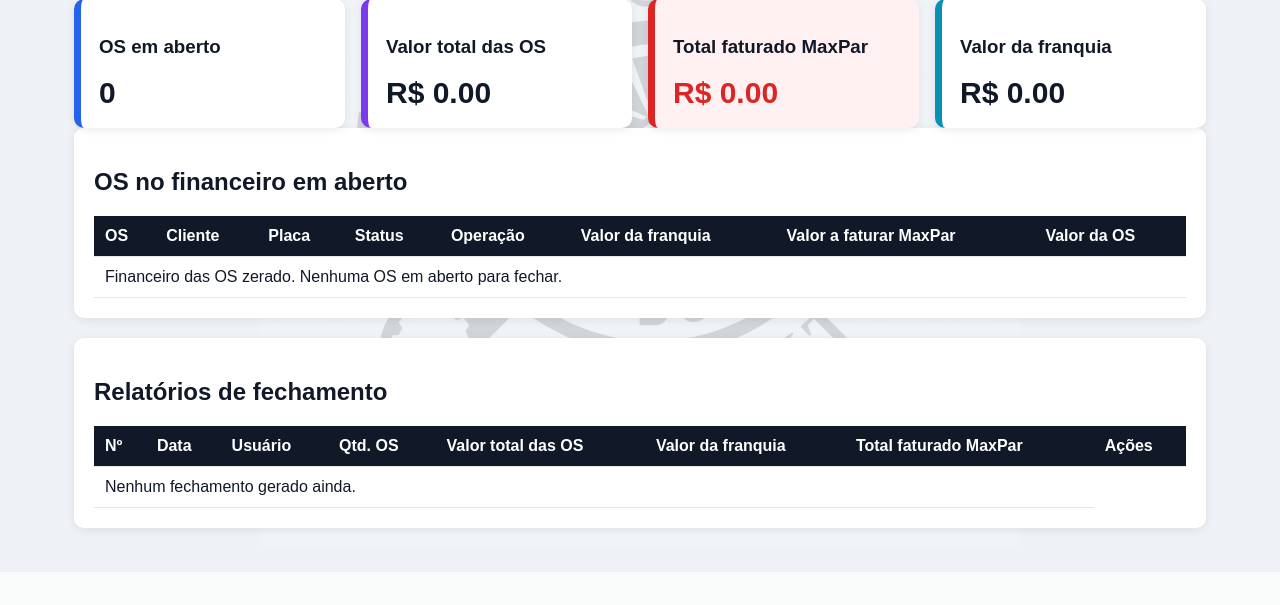
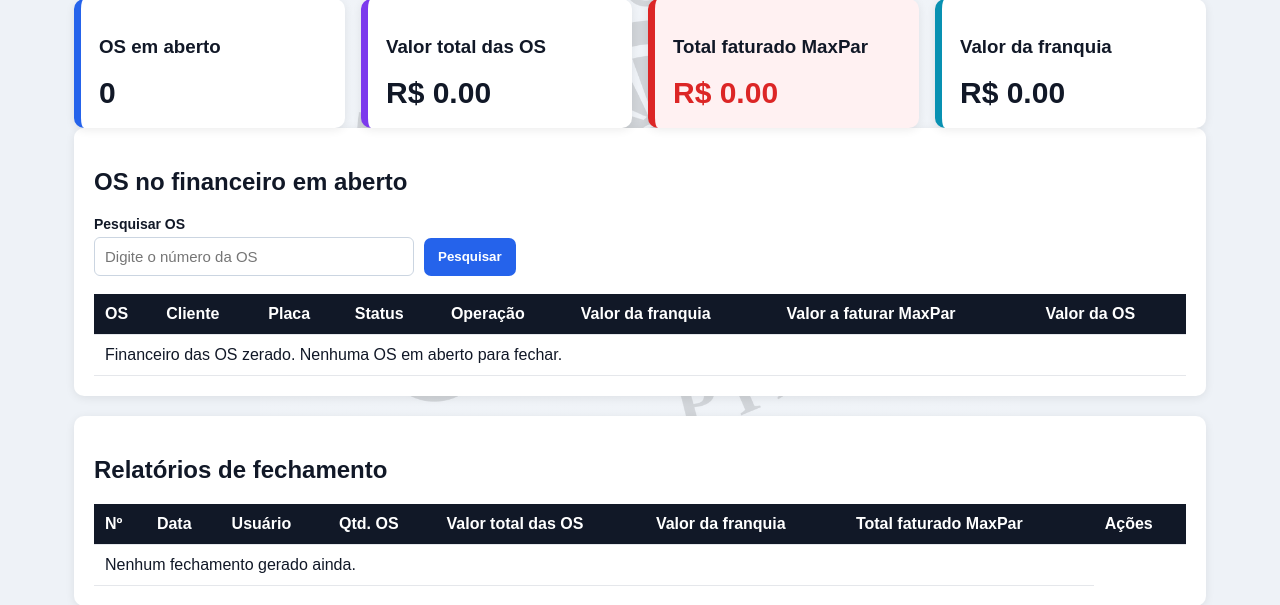
Before and after one commit to pontopneulatariaepintura-web/SistemaOS, a Flask app: page /financeiro in a window 1280 px wide. Shown: the part 373-978 px from the top of the page. Before the commit the page ends 909 px from the top, so only its background shows below. Run offline with Flask 3, Linux system fonts and the light colour scheme; the visitor is signed in with stand-in values (Sample User, id 1).

Commit message:
Adicionar pesquisa de OS no financeiro

```diff
--- a/app.py
+++ b/app.py
@@ -641,7 +641,11 @@ def dashboard():
 @app.route("/financeiro")
 @login_required
 def financeiro():
-    ordens = OS.query.filter(OS.fechamento_id.is_(None)).order_by(OS.id.desc()).all()
+    busca = (request.args.get("q") or "").strip()
+    query = OS.query.filter(OS.fechamento_id.is_(None))
+    if busca:
+        query = query.filter(OS.numero_os.ilike(f"%{busca}%"))
+    ordens = query.order_by(OS.id.desc()).all()
     totais = {
         "quantidade": len(ordens),
         "pecas": sum(item.valor_pecas or 0 for item in ordens),
@@ -654,7 +658,7 @@ def financeiro():
     }
     totais["total_os"] = sum(valor_total_os(item) for item in ordens)
     fechamentos = FechamentoFinanceiro.query.order_by(FechamentoFinanceiro.id.desc()).all()
-    return render_template("financeiro.html", ordens=ordens, totais=totais, fechamentos=fechamentos)
+    return render_template("financeiro.html", ordens=ordens, totais=totais, fechamentos=fechamentos, busca=busca)
 
 
 def montar_fechamento_temporario(ordens):
@@ -703,7 +707,11 @@ def montar_itens_temporarios(ordens):
 @app.route("/financeiro/excel_aberto")
 @login_required
 def baixar_financeiro_aberto_xlsx():
-    ordens = OS.query.filter(OS.fechamento_id.is_(None)).order_by(OS.id.asc()).all()
+    busca = (request.args.get("q") or "").strip()
+    query = OS.query.filter(OS.fechamento_id.is_(None))
+    if busca:
+        query = query.filter(OS.numero_os.ilike(f"%{busca}%"))
+    ordens = query.order_by(OS.id.asc()).all()
     if not ordens:
         flash("NÃ£o hÃ¡ OS em aberto para gerar Excel.", "warning")
         return redirect(url_for("financeiro"))
--- a/templates/base.html
+++ b/templates/base.html
@@ -67,6 +67,9 @@
         .btn-muted { background: #6b7280; }
         .btn-warning { background: #d97706; }
         .actions { display: flex; gap: 10px; flex-wrap: wrap; margin-top: 14px; }
+        .filter-form { margin: 12px 0 18px; }
+        .filter-row { display: flex; gap: 10px; align-items: center; flex-wrap: wrap; }
+        .filter-row input { max-width: 320px; }
         .form-grid { display: grid; grid-template-columns: repeat(2, minmax(0, 1fr)); gap: 15px; }
         .full { grid-column: 1 / -1; }
         label { display: block; font-size: 14px; font-weight: bold; margin-bottom: 5px; }
@@ -87,7 +90,7 @@
         .flash-danger { background: #fee2e2; color: #991b1b; }
         .flash-warning { background: #fef3c7; color: #92400e; }
         .flash-info { background: #dbeafe; color: #1e40af; }
-        @media (max-width: 760px) { .form-grid { grid-template-columns: 1fr; } .menu a, .usuario a { display: inline-block; margin-bottom: 8px; } .container { padding: 16px; } .prazo-item { align-items: flex-start; flex-direction: column; } .prazo-item span { white-space: normal; } }
+        @media (max-width: 760px) { .form-grid { grid-template-columns: 1fr; } .filter-row input { max-width: none; } .menu a, .usuario a { display: inline-block; margin-bottom: 8px; } .container { padding: 16px; } .prazo-item { align-items: flex-start; flex-direction: column; } .prazo-item span { white-space: normal; } }
     </style>
 </head>
 <body>
--- a/templates/financeiro.html
+++ b/templates/financeiro.html
@@ -5,7 +5,7 @@
     <h1>Financeiro</h1>
     <p>Valores das ordens de servi&ccedil;o em aberto desde o &uacute;ltimo fechamento. O estoque n&atilde;o &eacute; alterado.</p>
     <div class="actions">
-        <a class="btn btn-primary" href="{{ url_for('baixar_financeiro_aberto_xlsx') }}">Gerar Excel sem zerar</a>
+        <a class="btn btn-primary" href="{{ url_for('baixar_financeiro_aberto_xlsx', q=busca) }}">Gerar Excel sem zerar</a>
         {% if perfil_logado == 'admin' %}
         <form method="POST" action="{{ url_for('fechar_financeiro') }}" onsubmit="return confirm('Gerar fechamento e zerar somente o financeiro das ordens de servi&ccedil;o? O estoque n&atilde;o ser&aacute; alterado.')">
             <button class="btn btn-success" type="submit">Gerar fechamento e zerar financeiro das OS</button>
@@ -23,6 +23,16 @@
 
 <div class="panel">
     <h2>OS no financeiro em aberto</h2>
+    <form class="filter-form" method="GET" action="{{ url_for('financeiro') }}">
+        <label for="q">Pesquisar OS</label>
+        <div class="filter-row">
+            <input id="q" name="q" type="search" value="{{ busca }}" placeholder="Digite o n&uacute;mero da OS">
+            <button class="btn btn-primary" type="submit">Pesquisar</button>
+            {% if busca %}
+            <a class="btn btn-muted" href="{{ url_for('financeiro') }}">Limpar</a>
+            {% endif %}
+        </div>
+    </form>
     <table>
         <thead><tr><th>OS</th><th>Cliente</th><th>Placa</th><th>Status</th><th>Opera&ccedil;&atilde;o</th><th>Valor da franquia</th><th>Valor a faturar MaxPar</th><th>Valor da OS</th></tr></thead>
         <tbody>
```
